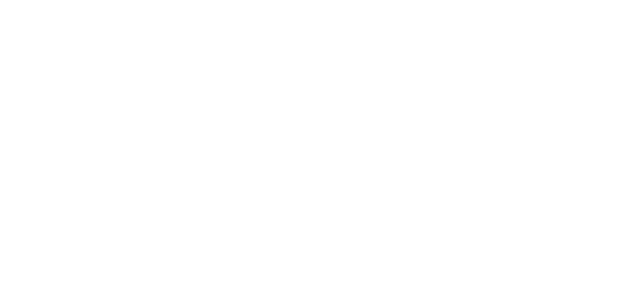
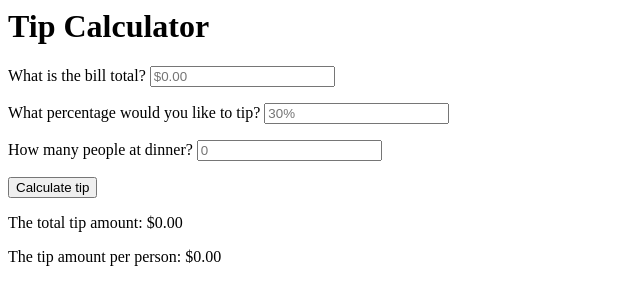
Before and after one commit to moltengraffiti/variousjsprojects, a plain HTML site: page tipcalc/index2.html in a window 1280 px wide. Shown: the whole page, without its empty margins (0-640 px from the left). Drawn offline with Linux system fonts and the light colour scheme.

Commit message:
label change, still needs styling

```diff
--- a/tipcalc/index2.html
+++ b/tipcalc/index2.html
@@ -1,15 +1,36 @@
-<!DOCTYPE html>
-<html lang="en">
-
-<head>
-    <meta charset="UTF-8">
-    <meta http-equiv="X-UA-Compatible" content="IE=edge">
-    <meta name="viewport" content="width=device-width, initial-scale=1.0">
-    <title>Document</title>
+<title>Tip Calculator 2</title>
 </head>
 
 <body>
-
+    <main>
+        <h1>Tip Calculator</h1>
+        <form>
+            <p>
+                <label for="billTotal">What is the bill total?</label>
+                <input type="number" id="billTotal" placeholder="$0.00" />
+            </p>
+            <p>
+                <label for="tipValue">What percentage would you like to tip?</label>
+                <input type="number" id="tipValue" placeholder="30%" />
+            </p>
+            <p>
+                <label for="persons">How many people at dinner?</label>
+                <input type="number" id="persons" placeholder="0" />
+            </p>
+            <p>
+                <label for="calculate"></label>
+                <input type="button" id="calculate" value="Calculate tip" />
+            </p>
+            <p>
+                <label for="tipTotal"></label>The total tip amount: <span id="tipTotal">$0.00</span>
+            </p>
+            <p>
+                <label for="tipTotalPP">The tip amount per person: <span id="tipTotalPP">$0.00</span>
+            </p>
+        </form>
+    </main>
+    <script src="script.js"></script>
 </body>
+<!-- TODO - use label for rather than p and aria -->
 
 </html>
```
Also changed, not shown: tipcalc/index.html (+1 -0 lines).
